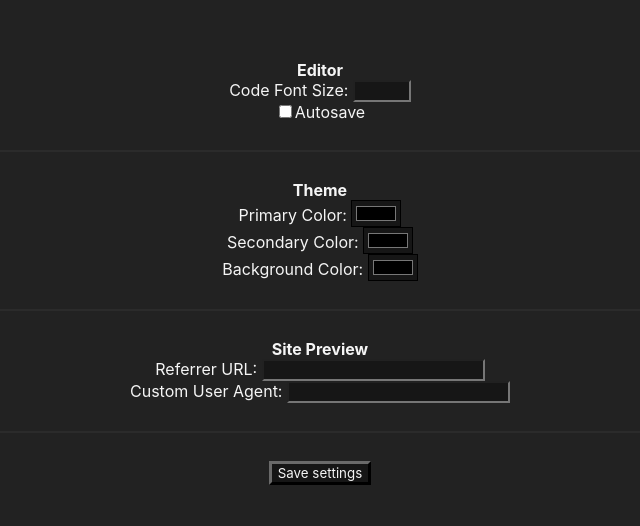
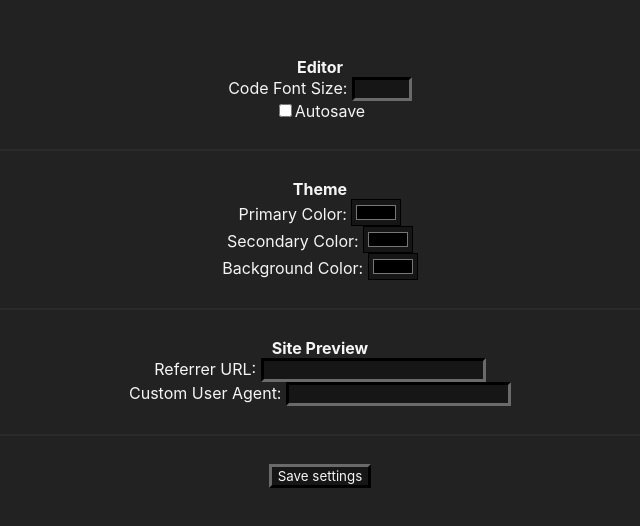
Before and after one commit to yikuansun/webkitty, an Electron app: page appwindow/settings/index.html in a window 1400 px wide. Shown: the part 128-654 px from the top of the page, without its empty margins (380-1020 px from the left). Drawn offline with Linux system fonts and the light colour scheme; no server answers.

Commit message:
Fix borders of inputs in settings window

```diff
--- a/appwindow/settings/index.html
+++ b/appwindow/settings/index.html
@@ -30,6 +30,9 @@
             button:active {
                 border-style: inset;
             }
+            input[type=number], input[type=text], input[type=url] {
+                border: 3px inset #161616;
+            }
         </style>
     </head>
     <body style="margin: 0; width: 100vw; height: 100vh; user-select: none;">
```
